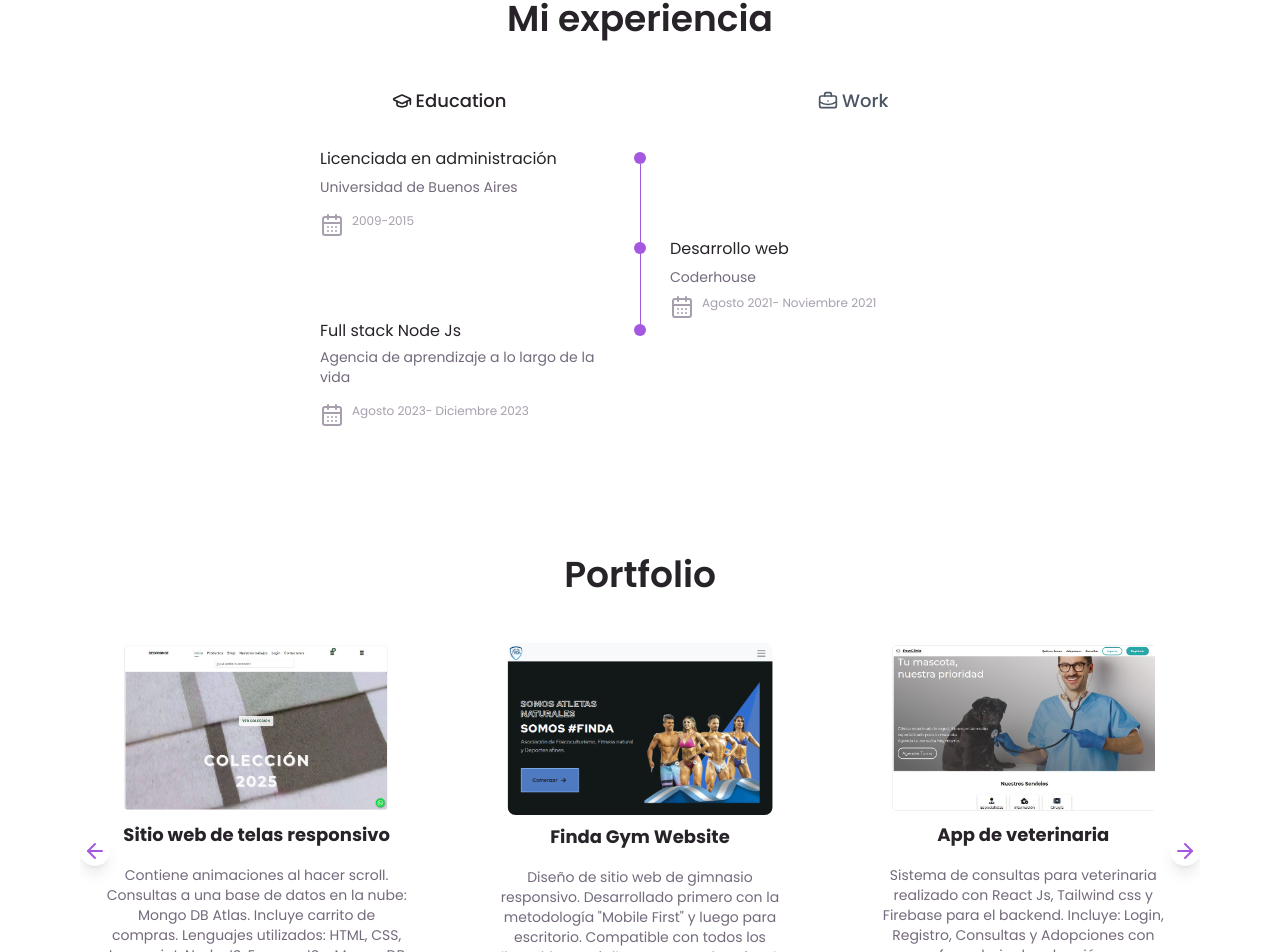
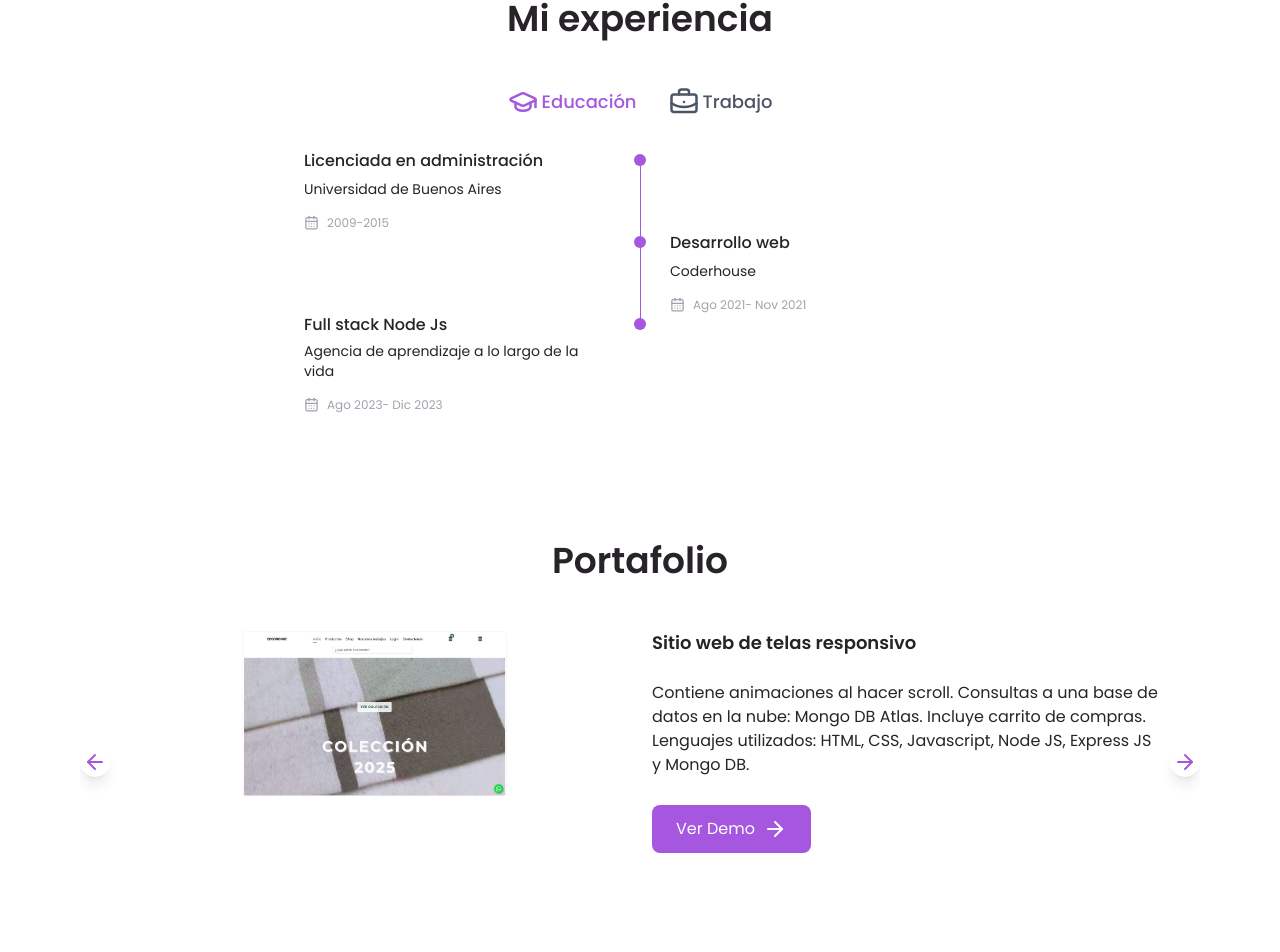
Before and after one commit to natalischwartz/Portfolio-Natali-Schwartz, a React (Vite) app: page / in a window 1280 px wide. Shown: the part 1739-2691 px from the top of the page. Built offline with nearby package versions, Linux system fonts and the light colour scheme.

Commit message:
cambie la disposicion del hero en desktop

```diff
--- a/src/components/Experience.jsx
+++ b/src/components/Experience.jsx
@@ -16,14 +16,14 @@ const Experience = () => {
       id: 2,
       title: 'Desarrollo web',
       subtitle: 'Coderhouse',
-      period: 'Agosto 2021- Noviembre 2021',
+      period: 'Ago 2021- Nov 2021',
       icon: 'graduation-cap'
     },
     {
       id: 3,
       title: 'Full stack Node Js',
       subtitle: 'Agencia de aprendizaje a lo largo de la vida',
-      period: 'Agosto 2023- Diciembre 2023',
+      period: 'Ago 2023- Dic 2023',
       icon: 'graduation-cap'
     }
   ];
@@ -31,7 +31,7 @@ const Experience = () => {
   const workData = [
     {
       id: 1,
-      title: 'Frontend Developer y Responsable administrativa de local',
+      title: 'Frontend Developer',
       subtitle: 'Decoronce - Comercio de telas',
       period: '2019-Actualidad',
       icon: 'briefcase-alt'
@@ -66,29 +66,29 @@ const Experience = () => {
         </div>
 
         {/* Tabs */}
-        <div className="qualification__tabs flex justify-evenly mb-8">
+        <div className="qualification__tabs flex justify-center mb-8 text-title-color">
           <button
             onClick={() => setActiveTab('education')}
-            className={`inline-flex text-lg items-center font-medium cursor-pointer rounded-lg transition-all duration-300 ${
+            className={`inline-flex mx-4 text-lg items-center font-medium cursor-pointer rounded-lg transition-all duration-300 ${
               activeTab === 'education'
-                ? 'text-title-color hover:text-first-color'
+                ? 'text-first-color hover:text-first-color-alt'
                 : 'text-gray-600 hover:text-first-color-lighter'
             }`}
           >
-            <GraduationCap size={20} className='dark:text-dark-text-color mr-1'/>
-            <span className="font-medium dark:text-dark-text-color">Education</span>
+            <GraduationCap size={30} className='dark:text-dark-text-color mr-1'/>
+            <span className="font-medium dark:text-dark-text-color">Educación</span>
           </button>
 
           <button
             onClick={() => setActiveTab('work')}
-            className={`inline-flex text-lg items-center font-medium cursor-pointer  rounded-lg transition-all duration-300 ${
+            className={`inline-flex mx-4 text-lg items-center font-medium cursor-pointer  rounded-lg transition-all duration-300 ${
               activeTab === 'work'
-                ? 'text-title-color hover:text-first-color'
+                ? 'text-first-color hover:text-first-color-alt'
                 : 'text-gray-600 hover:text-first-color-lighter'
             }`}
           >
-            <BriefcaseBusiness size={20} className='dark:text-dark-text-color mr-1'/>
-            <span className="font-medium dark:text-dark-text-color">Work</span>
+            <BriefcaseBusiness size={30} className='dark:text-dark-text-color mr-1'/>
+            <span className="font-medium dark:text-dark-text-color">Trabajo</span>
           </button>
         </div>
 
@@ -103,15 +103,15 @@ const Experience = () => {
                     {/* Left side content (odd items) */}
                     {index % 2 === 0 && (
                       <>
-                        <div className="pl-4">
-                          <h3 className="qualification__title text-sm sm:text-base text-title-color mb-1 dark:text-dark-text-color">
+                        <div className="">
+                          <h3 className="qualification__title text-title-color font-medium text-sm sm:text-base mb-1 dark:text-dark-text-color">
                             {item.title}
                           </h3>
-                          <span className="qualification__subtitle text-xs sm:text-sm inline-block mb-4 text-text-color dark:text-dark-text-color">
+                          <span className="qualification__subtitle text-xs sm:text-sm inline-block mb-4 text-title-color  dark:text-dark-text-color">
                             {item.subtitle}
                           </span>
-                          <div className="qualification__calendar text-text-color-light text-xs flex gap-2  dark:text-dark-text-color">
-                            <CalendarDays/>
+                          <div className="qualification__calendar text-text-color-light text-xs flex gap-2 ">
+                            <CalendarDays size={15}/>
                             {item.period}
                           </div>
                         </div>
@@ -144,14 +144,14 @@ const Experience = () => {
                         </div>
 
                         <div className="">
-                          <h3 className="qualification__title text-sm sm:text-base  text-title-color mb-1 dark:text-dark-text-color">
+                          <h3 className="qualification__title text-title-color font-medium text-sm sm:text-base mb-1 dark:text-dark-text-color">
                             {item.title}
                           </h3>
-                          <span className="qualification__subtitle text-xs sm:text-sm  inline-block text-text-color mb-2 dark:text-dark-text-color">
+                          <span className="qualification__subtitle text-xs sm:text-sm  inline-block text-title-color mb-4 dark:text-dark-text-color">
                             {item.subtitle}
                           </span>
-                          <div className="qualification__calendar text-text-color-light text-xs flex gap-2 dark:text-dark-text-color">
-                            <CalendarDays/>
+                          <div className="qualification__calendar text-text-color-light text-xs flex gap-2 ">
+                            <CalendarDays size={15}/>
                             {item.period}
                           </div>
                         </div>
@@ -172,15 +172,15 @@ const Experience = () => {
                     {/* Left side content (odd items) */}
                     {index % 2 === 0 && (
                       <>
-                        <div className="pl-4">
-                          <h3 className="qualification__title text-sm sm:text-base  text-title-color mb-1 dark:text-dark-text-color">
+                        <div className="">
+                          <h3 className="qualification__title text-title-color font-medium text-sm sm:text-base mb-1 dark:text-dark-text-color">
                             {item.title}
                           </h3>
-                          <span className="qualification__subtitle text-xs sm:text-sm inline-block text-text-color mb-2 dark:text-dark-text-color">
+                          <span className="qualification__subtitle text-xs sm:text-sm inline-block text-title-color mb-4 dark:text-dark-text-color">
                             {item.subtitle}
                           </span>
-                          <div className="qualification__calendar text-text-color-light text-xs flex  gap-2 dark:text-dark-text-color">
-                            <CalendarDays/>
+                          <div className="qualification__calendar text-text-color-light text-xs flex  gap-2 ">
+                            <CalendarDays size={15}/>
                             {item.period}
                           </div>
                         </div>
@@ -214,14 +214,14 @@ const Experience = () => {
                         </div>
 
                         <div className="">
-                          <h3 className="qualification__title text-sm sm:text-base text-title-color mb-1 dark:text-dark-text-color">
+                          <h3 className="qualification__title text-title-color font-medium text-sm sm:text-base mb-1 dark:text-dark-text-color">
                             {item.title}
                           </h3>
-                          <span className="qualification__subtitle text-xs sm:text-sm inline-block text-text-color mb-2 dark:text-dark-text-color">
+                          <span className="qualification__subtitle text-xs sm:text-sm inline-block text-title-color mb-4 dark:text-dark-text-color">
                             {item.subtitle}
                           </span>
-                          <div className="qualification__calendar text-text-color-light text-xs flex gap-2 dark:text-dark-text-color">
-                            <CalendarDays/>
+                          <div className="qualification__calendar text-text-color-light text-xs flex gap-2 ">
+                            <CalendarDays size={15}/>
                             {item.period}
                           </div>
                         </div>
--- a/src/components/Footer.jsx
+++ b/src/components/Footer.jsx
@@ -5,7 +5,7 @@ const Footer = () => {
   const currentYear = new Date().getFullYear();
 
   return (
-    <footer className="footer h-full bg-first-color-second text-white pt-8 pb-12 dark:bg-dark-body-color flex flex-col">
+    <footer className="footer h-full bg-first-color-second text-white py-8 pb-14 dark:bg-dark-body-color flex flex-col">
       <div className="container mx-auto">
         <div className="flex flex-col items-center justify-center gap-6 md:grid md:grid-cols-3 md:grid-rows-2 md:gap-4">
 
--- a/src/components/Hero.jsx
+++ b/src/components/Hero.jsx
@@ -11,7 +11,7 @@ import {
 const Hero = () => {
     return(
         <section id="hero"className="section min-h-screen flex items-center py-16 z-10 dark:bg-dark-container-color">
-            <div id="home" className="px-4 container">
+            <div id="home" className="px-4 container sm:pb-8 sm:pt-24">
                 <div className="relative">
                     {/* Social Icons - Left Side */}
                     <div className="absolute social__icons top-16 flex flex-col gap-8">
@@ -33,7 +33,7 @@ const Hero = () => {
                     </div>
                 </div>
                 {/* Main Content */}
-                <div className="flex flex-col items-center justify-center gap-8 ">
+                <div className="flex flex-col items-center justify-center gap-8 sm:grid grid-cols-2">
                     {/* Image Blob */}
 
                     <div className="home__image flex justify-center items-center mt-4">
@@ -48,7 +48,7 @@ const Hero = () => {
                         </div>
                     </div> */}
                     {/* Text Content */}
-                    <div className=" flex flex-col items-center justify-center text-center lg:text-left max-w-2xl">
+                    <div className=" flex flex-col items-center justify-center text-center lg:text-left max-w-2xl sm:justify-start">
                         <h1 className="text-4xl md:text-5xl lg:text-6xl font-semibold text-title-color dark:text-dark-title-color mb-4 text-center">Hola mundo, Soy <span className="text-first-color dark:text-first-color-lighter">Natali</span></h1>
                         <h3 className="text-xl md:text-2xl lg:text-3xl font-medium text-text-color dark:text-gray-300 mb-6">Desarrolladora Full Stack</h3>
                         <p className="text-lg md:text-xl text-text-color dark:text-gray-400 mb-8 px-4 lg:px-0 text-center">Experiencia en Desarrollo Web y Diseño, produciendo proyectos de calidad</p>
--- a/src/components/Projects.jsx
+++ b/src/components/Projects.jsx
@@ -58,7 +58,7 @@ const Portfolio = () => {
         {/* Título */}
         <div className="text-center mb-12">
           <h2 className="section__title text-2xl font-semibold mb-12 md:text-4xl text-title-color dark:text-dark-title-color">
-            Portfolio
+            Portafolio
           </h2>
           {/* <div className="w-20 h-1 bg-blue-500 mx-auto mt-4 rounded-full"></div> */}
         </div>
@@ -90,36 +90,36 @@ const Portfolio = () => {
                 slidesPerView: 1,
               },
               768: {
-                slidesPerView: 2,
+                slidesPerView: 1,
               },
               1024: {
-                slidesPerView: 3,
+                slidesPerView: 1,
               },
             }}
             className="pb-12"
           >
             {projects.map((project) => (
               <SwiperSlide key={project.id}>
-                <div className="portfolio__content px-6 hover:shadow-lg transition-shadow duration-300 w-full flex flex-col items-center">
+                <div className="portfolio__content  hover:shadow-lg transition-shadow duration-300 w-full grid py-0 px-10 gap-6 sm:grid sm:grid-cols-2">
                   <div className="portfolio__image-container">
                     <img
                       src={project.image}
                       alt={project.alt}
-                      className="portfolio__img w-[265px] rounded-lg object-cover justify-self-center"
+                      className="portfolio__img w-[265px] rounded-lg  justify-self-center"
                     />
                   </div>
-                  <div className="portfolio__data flex flex-col items-center gap-4 relative">
-                    <h3 className="portfolio__title text-center text-lg px-4 mt-2 font-bold text-title-color dark:text-dark-title-color">
+                  <div className="portfolio__data flex flex-col items-start gap-4 relative">
+                    <h3 className="portfolio__title text-lg mb-2 font-semibold text-title-color dark:text-dark-title-color">
                       {project.title}
                     </h3>
-                    <p className="portfolio__description text-sm text-text-color dark:text-dark-title-color text-center">
+                    <p className="portfolio__description mb-3 text-title-color dark:text-dark-title-color">
                       {project.description}
                     </p>
                     <a
                       href={project.demoLink}
                       target="_blank"
                       rel="noopener noreferrer"
-                      className=" portfolio__button inline-flex items-center justify-center gap-2 bg-first-color text-container-color px-6 py-3 rounded-lg  hover:bg-first-color-alt transition-all duration-300 hover:gap-3 group"
+                      className=" portfolio__button inline-flex  gap-2 bg-first-color text-container-color px-6 py-3 rounded-lg  hover:bg-first-color-alt transition-all duration-300 hover:gap-3 group"
                     >
                       Ver Demo
                       <ArrowRight className='group-hover:translate-x-1 transition-transform duration-300'/>
--- a/src/index.css
+++ b/src/index.css
@@ -37,7 +37,7 @@
 @media screen and (max-width:422px){
 
 .qualification__data {
-    gap: 0.2rem;
+    gap: 0.5rem;
   }
 
 }
```
Also changed, not shown: src/components/Header.jsx (+8 -8 lines).
